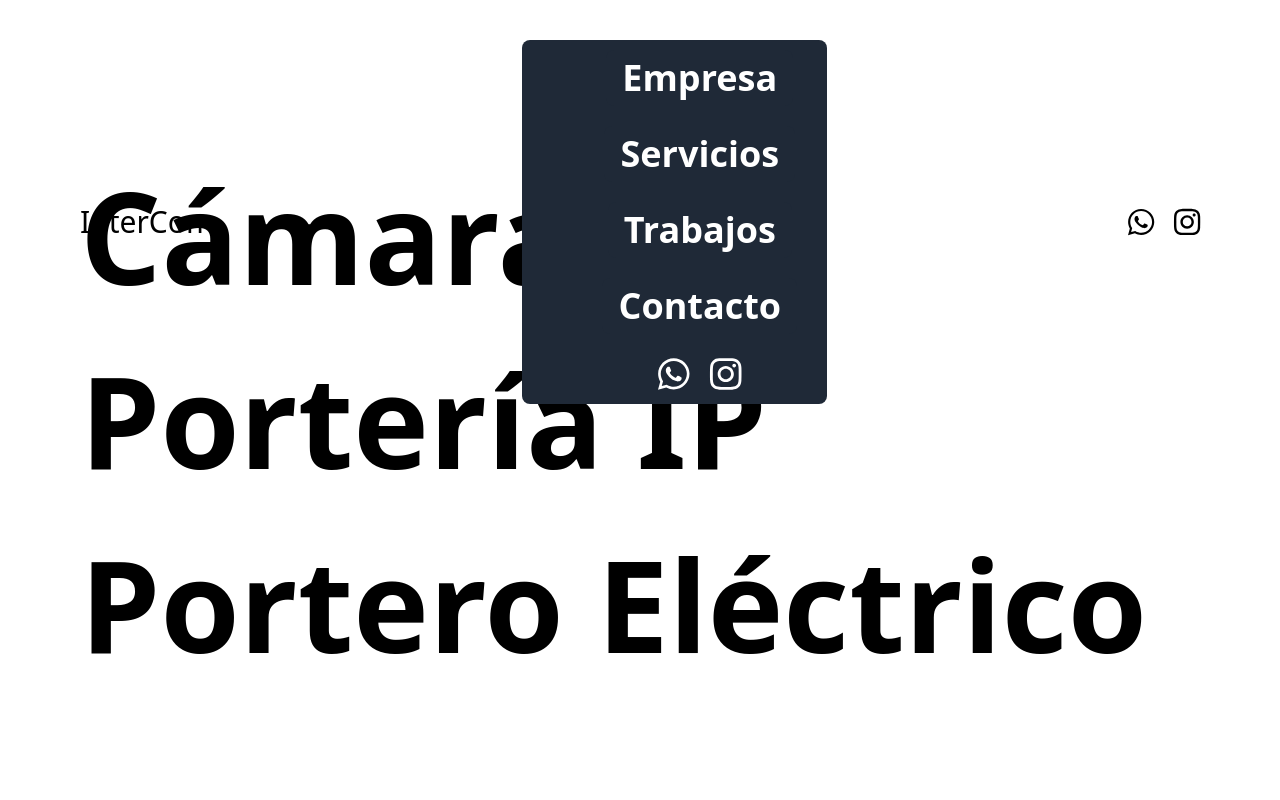
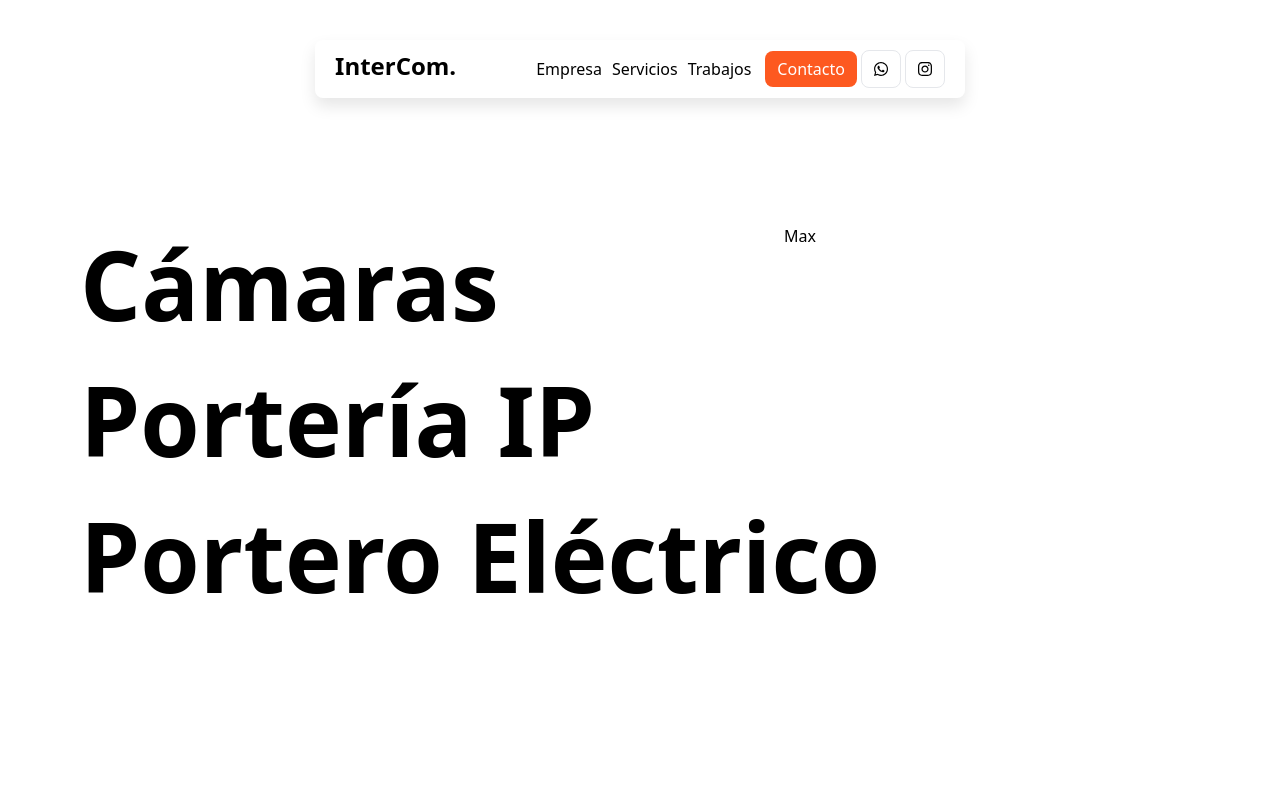
Before and after one commit to joacoguzmanz/intercom-web, a Next.js app: page / in a window 1280 px wide. Shown: the top 800 px of the page. Built offline with nearby package versions, Linux system fonts and the light colour scheme.

Commit message:
navbar final

```diff
--- a/src/components/Hero.jsx
+++ b/src/components/Hero.jsx
@@ -3,13 +3,15 @@ import { motion } from "framer-motion";
 const Hero = () => {
 
     return (
-        <div className='flex flex-col justify-center gap-14 h-screen mx-20 pt-10'>
+        <div className='relative flex flex-col justify-center gap-7 md:gap-10 h-[85vh] md:h-screen mx-5 md:mx-20 pt-10'>
             <motion.h1 initial={{ opacity: 0, x: -180 }} animate={{ opacity: 1, x: 0 }} transition={{ ease: "easeInOut", duration: 1, delay: 0.2 }}
-                className='md:text-9xl font-semibold'>Cámaras</motion.h1>
+                       className='text-5xl md:text-8xl font-semibold'>Cámaras</motion.h1>
             <motion.h1 initial={{ opacity: 0, x: -180 }} animate={{ opacity: 1, x: 0 }} transition={{ ease: "easeInOut", duration: 1, delay: 0.4 }}
-                       className='md:text-9xl font-semibold'>Portería IP</motion.h1>
+                       className='text-5xl md:text-8xl font-semibold'>Portería IP</motion.h1>
             <motion.h1 initial={{ opacity: 0, x: -180 }} animate={{ opacity: 1, x: 0 }} transition={{ ease: "easeInOut", duration: 1, delay: 0.8 }}
-                       className='md:text-9xl font-semibold'>Portero Eléctrico</motion.h1>
+                       className='text-5xl md:text-8xl font-semibold'>Portero Eléctrico</motion.h1>
+
+            <p className='absolute right-96 top-56'>Max</p>
         </div>
     )
 }
--- a/src/components/Navbar.jsx
+++ /dev/null
@@ -1,78 +0,0 @@
-import { motion, useMotionValueEvent, useScroll } from "framer-motion";
-import {useEffect, useState} from "react";
-import { FontAwesomeIcon } from "@fortawesome/react-fontawesome";
-import { faWhatsapp, faInstagram } from "@fortawesome/free-brands-svg-icons";
-import Link from "next/link";
-import HamMenu from "./navigation/HamMenu.jsx";
-import Menu from "./navigation/Menu.jsx";
-import MenuItem from "./navigation/MenuItem.jsx";
-
-// const links = ['Empresa', 'Servicios', 'Trabajos', 'Contacto'];
-
-const Navbar = () => {
-    const [hidden, setHidden] = useState(false);
-    const [menuOpen, setMenuOpen] = useState(false);
-    const { scrollY } = useScroll();
-
-    const update = () => {
-        if (scrollY.current < scrollY.prev) {
-            setHidden(false)
-        } else if (scrollY.current > 50 && scrollY.current > scrollY.prev) {
-            setHidden(true)
-        }
-    }
-
-    useMotionValueEvent(scrollY, 'change', (latest) => {
-        update()
-    })
-
-    let variants = {}
-
-    useEffect(() => {
-        const isMobile = window.innerWidth < 768;
-
-        if (!isMobile) {
-            variants = {
-                visible: { opacity: 1, y: 10 },
-                hidden: { opacity: 0, y: -180 }
-            }
-        }
-    }, [])
-
-    const handleMenu = () => {
-        setMenuOpen(!menuOpen)
-        console.log(menuOpen)
-    }
-
-    return (
-        <motion.div variants={variants} animate={hidden ? 'hidden' : 'visible'} transition={{ ease: [0.1, 0.25, 0.3, 1], duration: 0.6 }}
-                    className='fixed z-50 top-10 px-5 md:px-20 w-full flex items-center justify-between'>
-
-            <Link href={'/'} className='text-xl md:text-3xl font-medium'>InterCom.</Link>
-
-            <Menu isOpen={menuOpen}>
-                <div className='mt-10 mx-5 flex justify-end'>
-                    <HamMenu handleMenu={handleMenu} isOpen={menuOpen} />
-                </div>
-                <div className='h-4/6 flex flex-col justify-center items-center gap-5 text-4xl font-bold mx-5'>
-                    <MenuItem title={'Empresa'} href={'/empresa'} />
-                    <MenuItem title={'Servicios'} href={'/servicios'} />
-                    <MenuItem title={'Trabajos'} href={'/trabajos'} />
-                    <MenuItem title={'Contacto'} href={'/contacto'} />
-                    <div className='flex gap-5 justify-center'>
-                        <a className='text-white text-4xl' href={'https://wa.me/5491155116365'} target='_blank'><FontAwesomeIcon icon={faWhatsapp} /></a>
-                        <a className='text-white text-4xl' href={'https://www.instagram.com/portero.electrico/'} target='_blank'><FontAwesomeIcon icon={faInstagram} /></a>
-                    </div>
-                </div>
-            </Menu>
-
-            <div className='text-3xl font-medium flex gap-5'>
-                <HamMenu handleMenu={handleMenu} isOpen={menuOpen} />
-                <a className='hidden md:block' href={'https://wa.me/5491155116365'} target='_blank'><FontAwesomeIcon icon={faWhatsapp} /></a>
-                <a className='hidden md:block' href={'https://www.instagram.com/portero.electrico/'} target='_blank'><FontAwesomeIcon icon={faInstagram} /></a>
-            </div>
-        </motion.div>
-    );
-}
-
-export default Navbar;
--- a/src/components/navigation/HamMenu.jsx
+++ b/src/components/navigation/HamMenu.jsx
@@ -1,18 +1,9 @@
-const HamMenu = ({ handleMenu, isOpen }) => {
+const HamMenu = ({ handleMenu }) => {
     return (
-        <div className='inline-block rounded-lg bg-black p-3 space-y-1 cursor-pointer lg:hidden' onClick={handleMenu}>
-            {isOpen ? (
-                <>
-                    <span className='block w-4 h-0.5 mt-0.5 bg-white transform -rotate-45 translate-y-1'></span>
-                    <span className='block w-4 h-0.5 pb-0.5 bg-white transform rotate-45 -translate-y-0.5'></span>
-                </>
-            ) : (
-                <>
-                    <span className='block w-4 h-0.5 bg-white'></span>
-                    <span className='block w-4 h-0.5 bg-white'></span>
-                    <span className='block w-4 h-0.5 bg-white'></span>
-                </>
-            )}
+        <div className='inline-block rounded-lg bg-gray-800 p-3 space-y-1 cursor-pointer lg:hidden' onClick={handleMenu}>
+            <span className='block w-4 h-0.5 bg-white'></span>
+            <span className='block w-4 h-0.5 bg-white'></span>
+            <span className='block w-4 h-0.5 bg-white'></span>
         </div>
     )
 }
--- a/src/components/navigation/Menu.jsx
+++ /dev/null
@@ -1,9 +0,0 @@
-const Menu = ({ children, isOpen }) => {
-    return (
-        <nav className={`${isOpen ? 'fixed top-0 left-0 w-full z-50 h-screen' : 'hidden' } md:p-2.5 md:rounded-lg md:flex md:items-center md:gap-2.5 bg-gray-800`}>
-            {children}
-        </nav>
-    )
-}
-
-export default Menu;
--- a/src/components/navigation/MenuItem.jsx
+++ /dev/null
@@ -1,11 +0,0 @@
-import Link from "next/link";
-
-const MenuItem = ({ title, href }) => {
-    return (
-    <Link href={href} className='inline-block text-white py-2 px-4 bg-gray-800 rounded-lg hover:bg-white/10'>
-        {title}
-    </Link>
-  );
-}
-
-export default MenuItem;
--- /dev/null
+++ b/src/components/navigation/MenuMob.jsx
@@ -0,0 +1,13 @@
+import Link from "next/link";
+
+const MenuMob = ({ menuOpen }) => {
+    return (
+        <div className={`${menuOpen ? 'absolute' : 'hidden'} md:hidden mt-12 bg-gray-800 w-full py-5 px-2.5 text-white text-center flex flex-col gap-2 rounded-lg`}>
+            <Link href={'/empresa'} className='rounded-lg p-2.5'>Empresa</Link>
+            <Link href={'/servicios'} className='rounded-lg p-2.5'>Servicios</Link>
+            <Link href={'/trabajos'} className='rounded-lg p-2.5'>Trabajos</Link>
+        </div>
+    )
+}
+
+export default MenuMob;
--- /dev/null
+++ b/src/components/navigation/Nav.jsx
@@ -0,0 +1,74 @@
+import HamMenu from "./HamMenu.jsx";
+import { faWhatsapp, faInstagram } from "@fortawesome/free-brands-svg-icons";
+import {FontAwesomeIcon} from "@fortawesome/react-fontawesome";
+import Link from "next/link";
+import { motion, useMotionValueEvent, useScroll } from "framer-motion";
+import { useState, useEffect } from "react";
+import MenuMob from "./MenuMob.jsx";
+
+const Nav = () => {
+    const [hidden, setHidden] = useState(false);
+    const [menuOpen, setMenuOpen] = useState(false);
+    const { scrollY } = useScroll();
+
+    const update = () => {
+        if (scrollY.current < scrollY.prev) {
+            setHidden(false)
+        } else if (scrollY.current > 50 && scrollY.current > scrollY.prev) {
+            setHidden(true)
+        }
+    }
+
+    useMotionValueEvent(scrollY, 'change', (latest) => {
+        update()
+    })
+
+    let variants = {}
+
+    useEffect(() => {
+        const isMobile = window.innerWidth < 768;
+
+        if (!isMobile) {
+            variants = {
+                visible: { opacity: 1, y: 10 },
+                hidden: { opacity: 0, y: -180 }
+            }
+        }
+    }, [])
+
+    const handleMenu = () => {
+        setMenuOpen(!menuOpen)
+    }
+
+    return (
+        <div className='fixed z-50 w-full flex justify-center items-center'>
+            <div className='w-11/12 md:w-fit rounded-lg py-2.5 md:px-5 mt-5 md:mt-10 flex justify-between md:gap-20 md:shadow-nav bg-white relative'>
+
+                <p className='text-2xl font-bold'>InterCom.</p>
+
+                <div className='flex items-center gap-1 md:gap-15'>
+                    <nav className='hidden md:flex md:gap-2.5 md:mr-2.5'>
+                        <Link href={'/empresa'}>Empresa</Link>
+                        <Link href={'/servicios'}>Servicios</Link>
+                        <Link href={'/trabajos'}>Trabajos</Link>
+                    </nav>
+
+                    <button className='bg-primary text-white px-3 py-1.5 rounded-lg'>
+                        <Link href={'/contacto'}>Contacto</Link>
+                    </button>
+
+                    <HamMenu handleMenu={handleMenu} />
+
+                    <div className='hidden md:flex md:gap-1'>
+                        <a className='rounded-lg py-1.5 px-3 border hover:border-white hover:bg-gray-800 hover:text-white' href={'https://wa.me/5491155116365'} target='_blank'><FontAwesomeIcon icon={faWhatsapp} /></a>
+                        <a className='rounded-lg py-1.5 px-3 border hover:border-white hover:bg-gray-800 hover:text-white' href={'https://www.instagram.com/portero.electrico/'} target='_blank'><FontAwesomeIcon icon={faInstagram} /></a>
+                    </div>
+                </div>
+
+                <MenuMob menuOpen={menuOpen} />
+            </div>
+        </div>
+    )
+}
+
+export default Nav;
--- a/src/pages/index.jsx
+++ b/src/pages/index.jsx
@@ -1,4 +1,4 @@
-import Navbar from "../components/Navbar.jsx";
+import Nav from "../components/navigation/Nav.jsx";
 import Hero from "../components/Hero.jsx";
 import Services from "../components/Services.jsx";
 import Clients from "../components/Clients.jsx";
@@ -8,7 +8,7 @@ import BrandSlider from "../components/BrandSlider.jsx";
 const HomePage = () => {
     return (
         <div className='relative scroll-smooth'>
-            <Navbar />
+            <Nav />
             <Hero />
             <BrandSlider />
             <div id='empresa' className='py-32 md:py-52'>
--- a/tailwind.config.cjs
+++ b/tailwind.config.cjs
@@ -22,6 +22,12 @@ module.exports = {
       },
       animation: {
         'marquee': 'marqueeAnim'
+      },
+      colors: {
+        'primary': '#FD5920',
+      },
+      boxShadow: {
+        'nav': 'rgba(0, 0, 0, 0.1) 0px 8px 16px 0px',
       }
     },
   },
```
